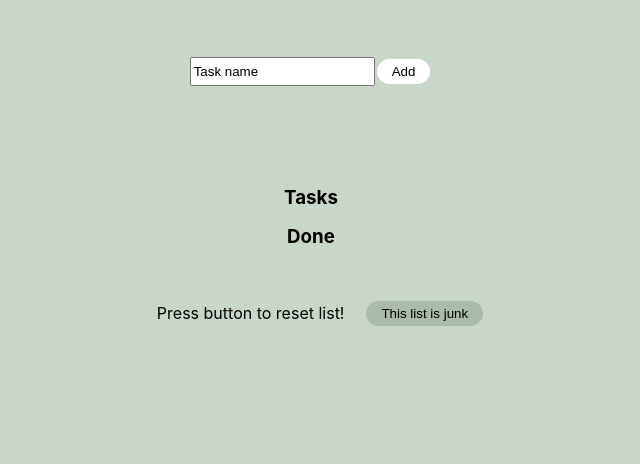
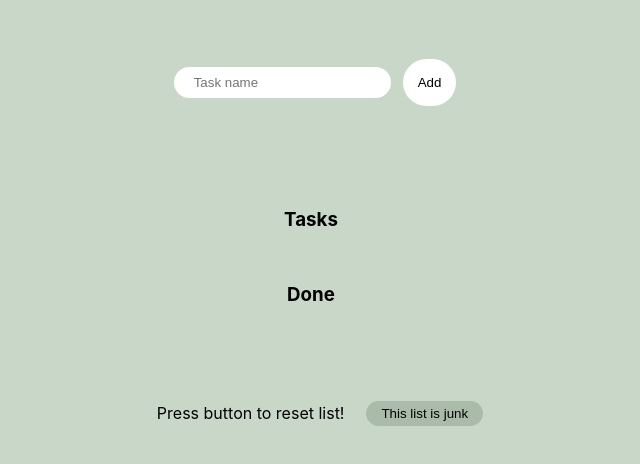
Before and after one commit to annamcn98/Todo-app, a plain HTML site: page index.html in a window 1280 px wide. Shown: the part 92-556 px from the top of the page, without its empty margins (329-969 px from the left). Drawn offline with Linux system fonts and the light colour scheme.

Commit message:
Tried to fix bug, not done

```diff
--- a/index.html
+++ b/index.html
@@ -14,7 +14,7 @@
             <h1>To do list</h1>
 
                 <div id="fill-in-row">
-                    <input type="text" id="add-task" name="newtask" value="Task name">
+                    <input type="text" id="text-field" name="newtask" placeholder="Task name">
                     <button type="button" id="add-btn">Add</button>
                 </div>
 
@@ -22,7 +22,8 @@
 
         <div id="task-container">
             <h3>Tasks</h3>
-                <ul>
+                <div id="task-list">
+                    <ul id="ul-task-list">
 
             <!-- Omkodad i js och appended to ('task-container'): -->
 
@@ -38,9 +39,12 @@
                 </ul>
             </div>
 
+        </div>
+
         <div id="done-container">
             <h3>Done</h3>
-                <ul>
+                <div id="done-list">
+                    <ul id="ul-done-list">
 
                     <!-- Denna diva ska kodas om i js och appendas till ('done-container'): -->
                     <!-- <div id="done-row">
@@ -50,8 +54,8 @@
                         <button type="button" class="delete-btn2">Delete</button><br> <br>
                         </li>
                     </div> -->
-
                     </ul>
+                </div>
         </div>
 
         <div id="reset-container">
```
Lines whose indentation alone changed are shown as unchanged.
